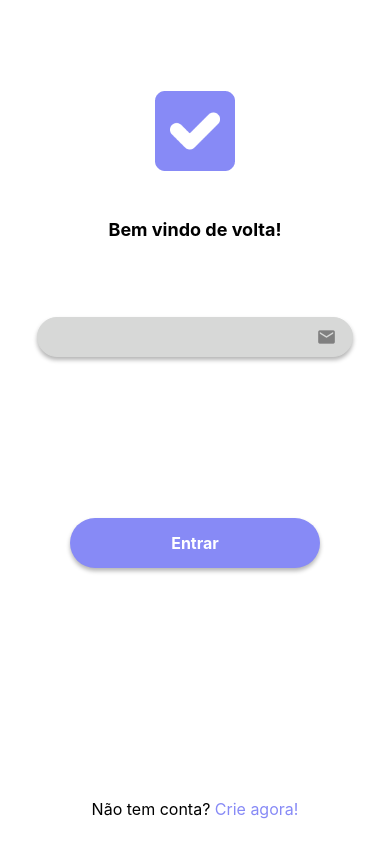
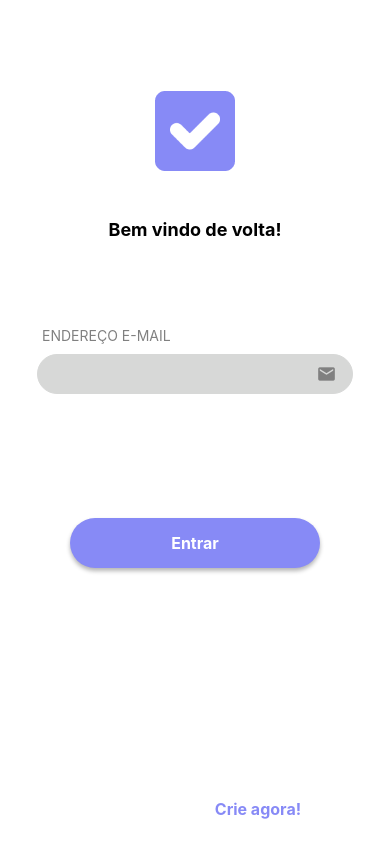
Before and after one commit to SteSantos1/ReactNative-App, a React Native app: screen / in a window 390 px wide. Built offline with nearby package versions, Linux system fonts and the light colour scheme.

Commit message:
Realizando alteracoes, para ajustar mobile, colocando componentes e passando propriedades atribuidas

```diff
--- a/src/componentes/input/index.tsx
+++ b/src/componentes/input/index.tsx
@@ -1,11 +1,31 @@
-import React, { forwardRef } from "react";
-import { View, Text, TextInput } from 'react-native';
-import { style } from "../../pages/login/styles";
-import { MaterialIcons } from '@expo/vector-icons';
+import React, { forwardRef, Fragment, LegacyRef } from "react";
+import { View, Text, TextInput, TextInputProps } from 'react-native';
+import { style } from "./style";
+// import { MaterialIcons } from '@expo/vector-icons'; -- Vou Tirar esse dps!
 import { themes } from "../../global/themes";
+import { FontAwesome, MaterialIcons, Octicons } from '@expo/vector-icons';
 
-export const Input = forwardRef(() => {
+type IconComponent = React.ComponentType<React.ComponentProps<typeof MaterialIcons>> |
+    React.ComponentType<React.ComponentProps<typeof FontAwesome>> |
+    React.ComponentType<React.ComponentProps<typeof Octicons>>;
+
+type Props = TextInputProps & {
+    IconLeft?: IconComponent, // Icones Nativos
+    IconRight?: IconComponent,
+    IconLeftName?: string,
+    IconRightName?: string,
+    title?: string,
+    OnIconLeftPress?: () => void, // Ação do icone
+    OnIconRightPress?: () => void
+}
+
+export const Input = forwardRef((Props: Props, forwardRef: LegacyRef<TextInput> | null) => {
+    const {IconLeft, IconRight, IconLeftName, IconRightName, title, OnIconLeftPress, OnIconRightPress,
+        ...rest
+    } = Props
     return (
+        <Fragment>
+            <Text style={style.titleInput}>{title}</Text>
             <View style={style.boxInput}>
                 <TextInput
                     style={style.input}
@@ -16,5 +36,6 @@ export const Input = forwardRef(() => {
                     color={themes.colors.gray}
                 />
             </View>
+        </Fragment>
     )
 })
--- /dev/null
+++ b/src/componentes/input/style.tsx
@@ -0,0 +1,90 @@
+import { StyleSheet } from "react-native";
+import { Dimensions } from "react-native";
+import { themes } from "../../global/themes"
+
+export const style = StyleSheet.create({
+    container: {
+        flex: 1,
+        alignItems: 'center',
+        justifyContent: 'center',
+        //padding: 20
+    },
+    boxTop: {
+        height: Dimensions.get('window').height / 3,
+        width: '100%',
+        //backgroundColor: 'red'
+        alignItems: 'center',
+        justifyContent: 'center'
+    },
+    boxMid: {
+        height: Dimensions.get('window').height / 4,
+        width: '100%',
+        //backgroundColor: 'green'
+        paddingHorizontal: 37
+    },
+    boxBotton: {
+        height: Dimensions.get('window').height / 3,
+        width: '100%',
+        //backgroundColor: 'blue'
+        alignItems: 'center',
+    },
+    logo: {
+        width: 80,
+        height: 80
+    },
+    text: {
+        fontWeight: 'bold',
+        marginTop: 48,
+        fontSize: 18
+    },
+    titleInput: {
+        marginLeft: 5,
+        color: themes.colors.gray,
+        marginTop: 20
+    },
+    boxInput: {
+        width: '100%',
+        height: 40,
+        borderWidth: 1,
+        borderRadius: 40,
+        marginTop: 10,
+        flexDirection: 'row',
+        alignItems: 'center',
+        paddingHorizontal: 5,
+        backgroundColor: themes.colors.lightGray,
+        borderColor: themes.colors.lightGray
+    },
+    input: {
+        height: '100%',
+        width: '90%',
+        // backgroundColor: 'red',
+        borderRadius: 40
+    },
+    button: {
+        width: 250,
+        height: 50,
+        alignItems: 'center',
+        justifyContent: 'center',
+        backgroundColor: themes.colors.primary,
+        borderRadius: 40,
+        shadowColor: "#000",
+        shadowOffset: {
+            width: 0,
+            height: 3,
+        },
+        shadowOpacity: 0.29,
+        shadowRadius: 4.65,
+        elevation: 7,
+    },
+    textButton: {
+        fontSize: 16,
+        color: '#FFF',
+        fontWeight: 'bold'
+    },
+    textBotton: {
+        fontSize: 16,
+        color: themes.colors.gray
+    },
+
+
+})
--- a/src/pages/login/index.tsx
+++ b/src/pages/login/index.tsx
@@ -1,9 +1,13 @@
 import React, { useState } from "react";
-import { Text, View, Image, TextInput, TouchableOpacity, Alert, ActivityIndicator } from "react-native";
-import { style } from "./styles"
-import Logo from '../../assets/logo.png';
-import { MaterialIcons } from '@expo/vector-icons';
-import { themes } from "../../global/themes";
+
+import {
+    Text, View, Image, TextInput, TouchableOpacity,
+    Alert, ActivityIndicator
+} from "react-native";
+import { style } from "./styles";
+import Logo from "../../assets/logo.png";
+import { MaterialIcons } from '@expo/vector-icons'
+import { themes } from "../../global/themes"
 import { Input } from "../../componentes/input";
 
 export default function Login() {
@@ -14,25 +18,24 @@ export default function Login() {
     async function getLogin() {
         try {
             setLoading(true)
-            if(!email || !password) {
+            if (!email || !password) {
                 return Alert.alert('Atenção', 'Informe os campos obrigatórios!');
             }
 
             setTimeout(() => {
-                if (email == 'nogaroto@gmail.com' && password == "12345678") {
+                if (email == 'leo@gmail.com' && password == '12345678') {
                     Alert.alert('Logado com sucesso!');
                 } else {
-                    Alert.alert('Usuário não encontrado');
+                    Alert.alert('Usuário não encontrado!');
                 }
-                setLoading(false);
+                setLoading(false)
             }, 3000)
         } catch (error) {
             console.log(error);
         }
     }
-
     return (
-        <View style={style.container}>
+        < View style={style.container} >
             <View style={style.boxTop}>
                 <Image
                     source={Logo}
@@ -42,8 +45,11 @@ export default function Login() {
                 <Text style={style.text}>Bem vindo de volta!</Text>
             </View>
             <View style={style.boxMid}>
-                <Input />
-                {/*<Text style={style.titleInput}>ENDEREÇO DE E-MAIL</Text>*/}
+                <Input
+                title="ENDEREÇO E-MAIL"
+                />
+                {/* <Text style={style.titleInput}>ENDEREÇO DE E-MAIL</Text> */}
+
                 {/* <View style={style.boxInput}>
                     <TextInput
                         style={style.input}
@@ -51,9 +57,9 @@ export default function Login() {
                         onChangeText={setEmail}
                     />
                     <MaterialIcons
-                    name = "email"
-                    size = {20}
-                    color={themes.colors.gray}
+                        name="email"
+                        size={20}
+                        color={themas.colors.gray}
                     />
                 </View>
                 <Text style={style.titleInput}>SENHA</Text>
@@ -64,24 +70,22 @@ export default function Login() {
                         onChangeText={setPassword}
                     />
                     <MaterialIcons
-                    name = "remove-red-eye"
-                    size = {20}
-                    color={themes.colors.gray}
+                        name="remove-red-eye"
+                        size={20}
+                        color={themas.colors.gray}
                     />
-                </View>*/}
+                </View> */}
             </View>
             <View style={style.boxBottom}>
                 <TouchableOpacity style={style.button} onPress={() => getLogin()}>
                     {
-                        loading ? <ActivityIndicator
-                            color={'#fff'}
-                            size={"small"}
-                        /> : <Text style={style.textButton}>Entrar</Text>
+                        loading ? <ActivityIndicator color={'#ffff'} size={"small"} /> :
+                            <Text style={style.textButton}>Entrar</Text>
                     }
                 </TouchableOpacity>
             </View>
-            <Text style={style.textBottom}>Não tem conta?
-            <Text style={{color: themes.colors.primary}}> Crie agora!</Text></Text>
-        </View>
+            <Text style={style.textButton}>Não tem conta?
+                <Text style={{ color: themes.colors.primary }}> Crie agora!</Text></Text>
+        </View >
     )
 }
```
Lines whose indentation alone changed are shown as unchanged.
